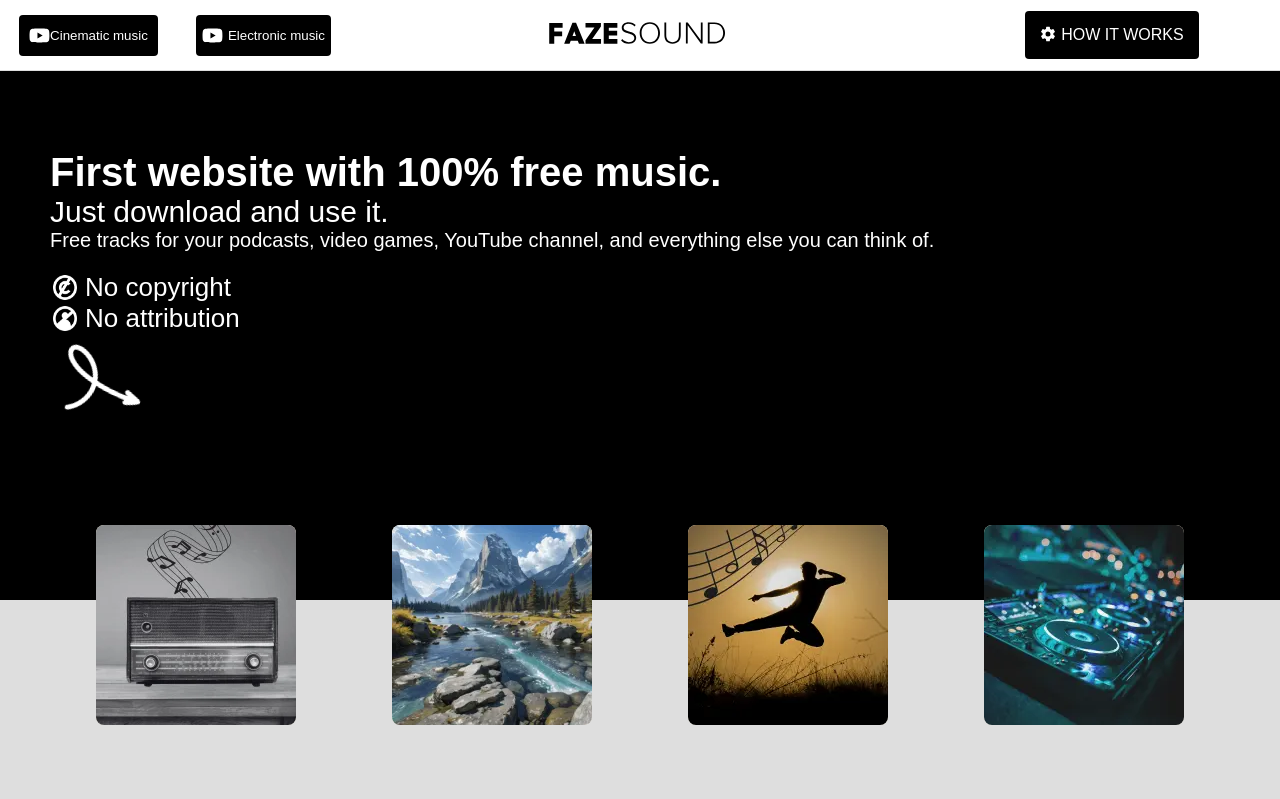
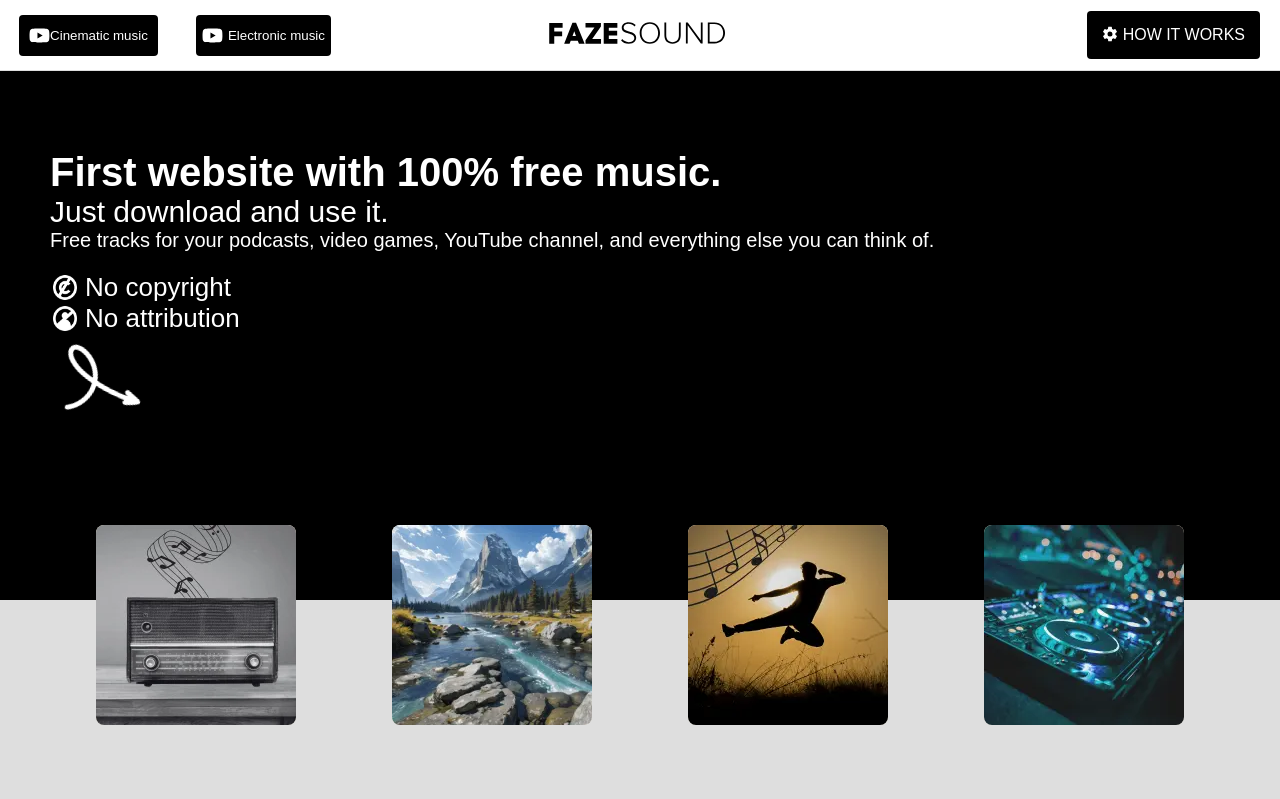
Before and after one commit to BlueCompanies/fazesound, a Next.js app: page / in a window 1280 px wide. Shown: the top 799 px of the page. Built offline with nearby package versions, Linux system fonts and the light colour scheme; no server answers.

Commit message:
removed learn btn

```diff
--- a/src/app/_components/Header/index.js
+++ b/src/app/_components/Header/index.js
@@ -256,9 +256,8 @@ export default function Header() {
         style={{
           position: "absolute",
           right: 0,
-          margin: "40px",
+          margin: "20px",
           borderRadius: "4px",
-          width: "20%",
           display: "flex",
           justifyContent: "space-around",
         }}
```
